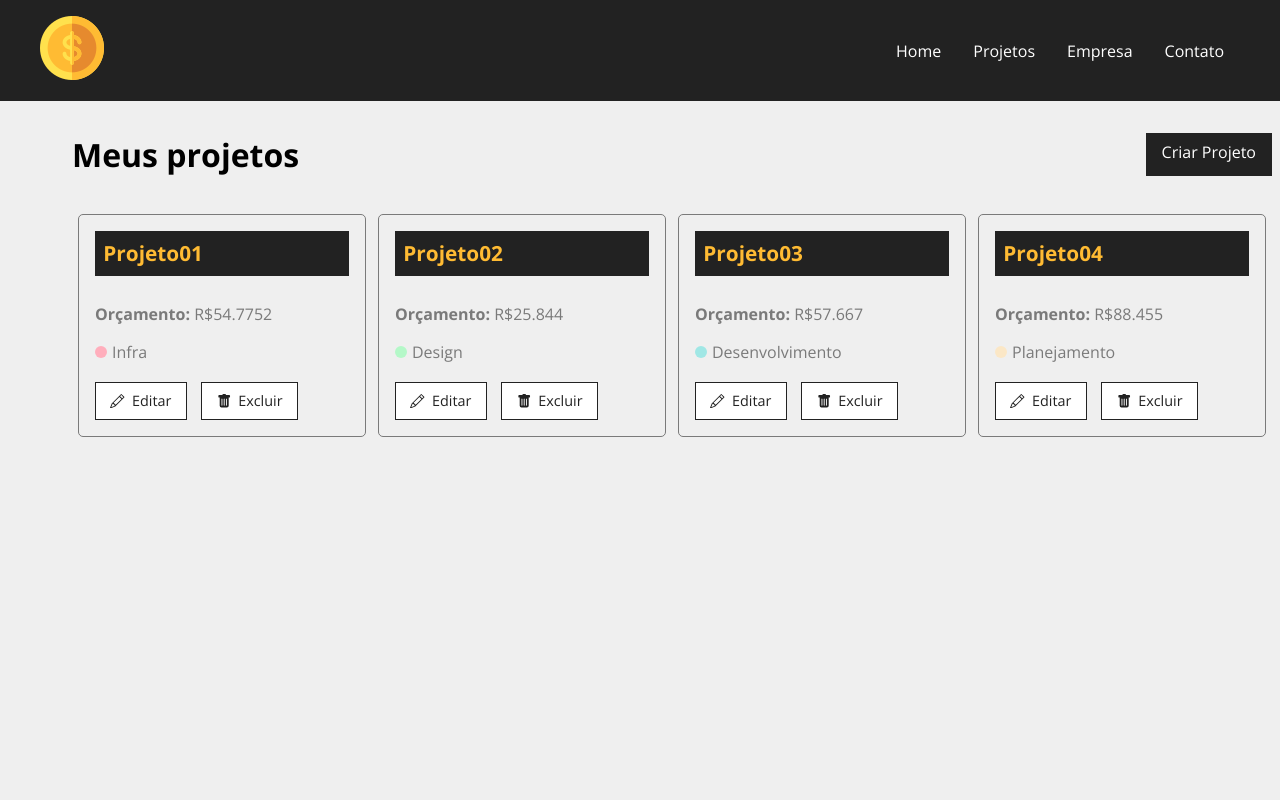
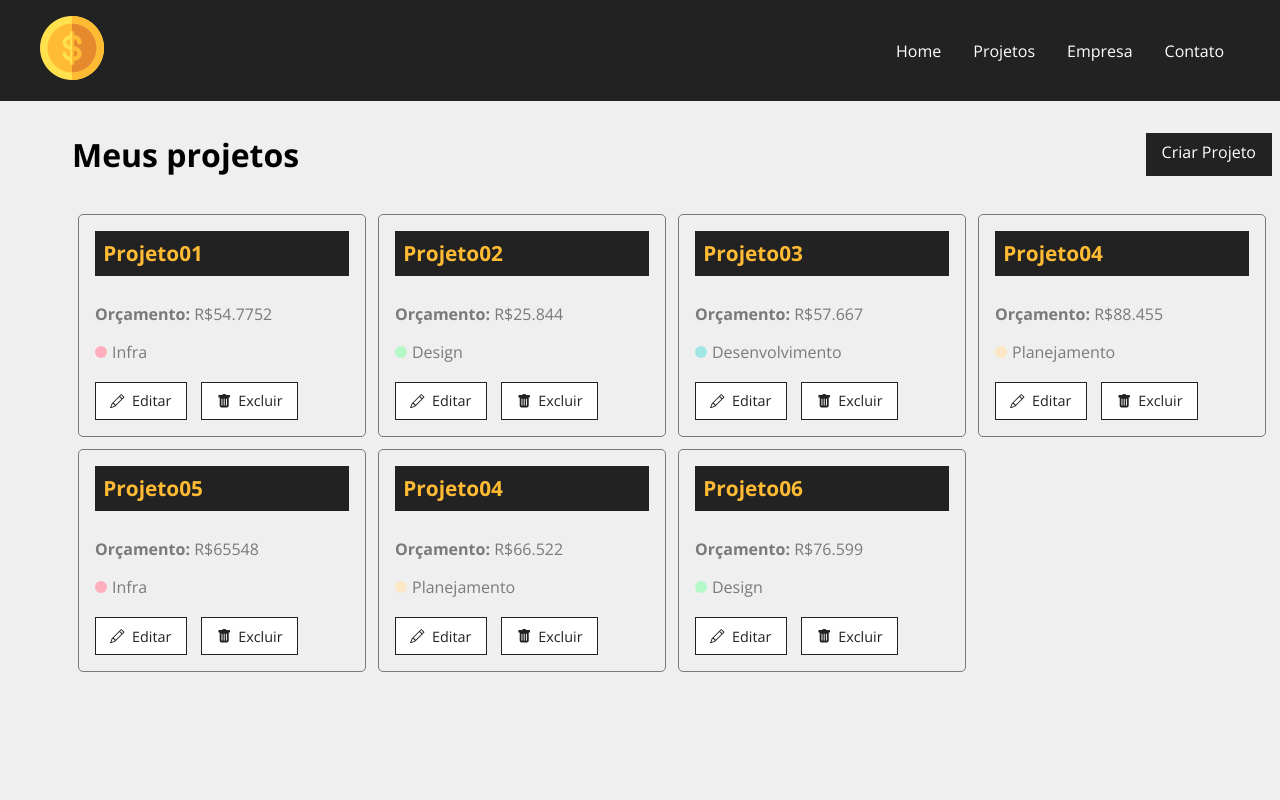
Before and after one commit to dirangel/costs, a React (Create React App) app: page /projects in a window 1280 px wide. Shown: the top 800 px of the page. Built offline with nearby package versions, Linux system fonts and the light colour scheme; data requests are answered from the project's data file.

Commit message:
Aula 28 - Criando componente de loader

```diff
--- a/db.json
+++ b/db.json
@@ -43,6 +43,39 @@
       "cost": 0,
       "services": [],
       "id": 4
+    },
+    {
+      "name": "Projeto05",
+      "budget": "65548",
+      "category": {
+        "id": "1",
+        "name": "Infra"
+      },
+      "cost": 0,
+      "services": [],
+      "id": 5
+    },
+    {
+      "name": "Projeto04",
+      "budget": "66.522",
+      "category": {
+        "id": "4",
+        "name": "Planejamento"
+      },
+      "cost": 0,
+      "services": [],
+      "id": 6
+    },
+    {
+      "name": "Projeto06",
+      "budget": "76.599",
+      "category": {
+        "id": "3",
+        "name": "Design"
+      },
+      "cost": 0,
+      "services": [],
+      "id": 7
     }
   ],
   "categories": [
--- a/src/components/Pages/Projects.js
+++ b/src/components/Pages/Projects.js
@@ -5,11 +5,13 @@ import Message from '../layout/Message'
 import Container from '../layout/Container'
 import LinkButton from '../layout/LinkButton'
 import ProjectCard from '../project/ProjectCard'
+import Loading from '../../components/layout/Loading'
 
 import styles from './Projects.module.css'
 
 function Projects(){
     const [projects, setProjects] = useState([])
+    const [removeLoading, setRemoveLoading] = useState('false')
 
     const location = useLocation()
     let message = ''
@@ -18,6 +20,7 @@ function Projects(){
     }
 
     useEffect(() => {
+        setTimeout(() => {
             fetch('http://localhost:5000/projects', {
             method: 'GET',
             headers: {
@@ -26,8 +29,10 @@ function Projects(){
             }).then(resp => resp.json())
               .then((data) => {
                 setProjects(data)
+                setRemoveLoading(true)
               })
               .catch((err) => console.log(err))
+        },)
     }, [])
 
     return(
@@ -49,6 +54,10 @@ function Projects(){
                         />
                     )
                 }
+                {!setRemoveLoading && <Loading /> }
+                {setRemoveLoading && projects.length === 0 && (
+                    <p>Não há projetos cadastrado!</p>
+                )}
             </Container>
 
         </div>
--- /dev/null
+++ b/src/components/layout/Loading.js
@@ -0,0 +1,12 @@
+import loading from '../../img/loading.svg'
+import styles from './Loading.module.css'
+
+function Loading() {
+    return(
+        <div className={styles.loader_container}>
+            <img className={styles.loader} src={loading} alt="Loading" />
+        </div>
+    )
+}
+
+export default Loading
--- /dev/null
+++ b/src/components/layout/Loading.module.css
@@ -0,0 +1,11 @@
+.loader_container {
+    width: 100%;
+    height: 100%;
+    display: flex;
+    justify-content: center;
+    align-items: center;
+}
+
+.loader {
+    width: 50px;
+}
--- a/src/components/layout/Message.module.css
+++ b/src/components/layout/Message.module.css
@@ -1,5 +1,5 @@
 .message {
-    width: 100px;
+    width: 100%;
     padding: 1em;
     border: 1px solid #000;
     margin:  0 auto;
```
Lines whose indentation alone changed are shown as unchanged.
